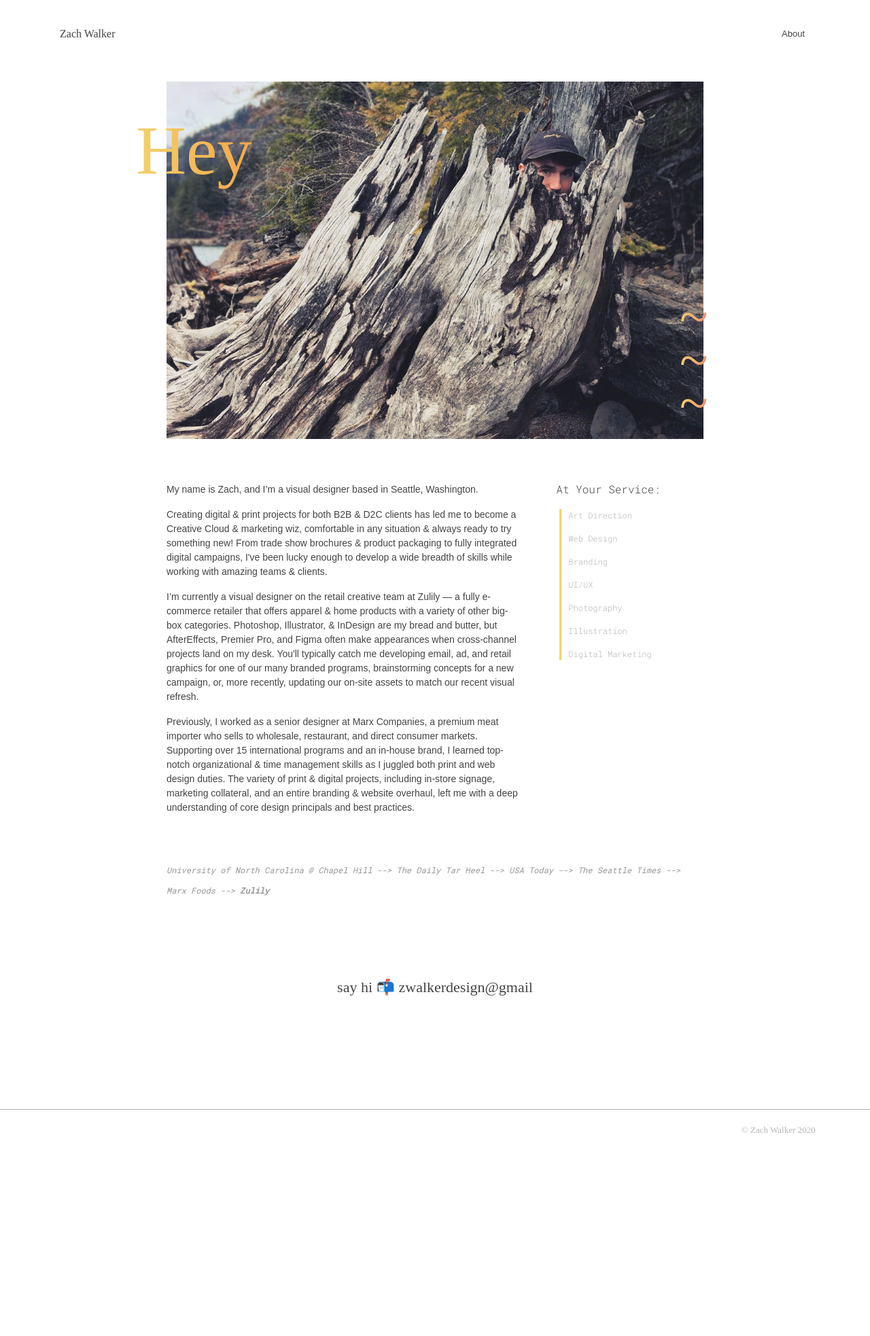
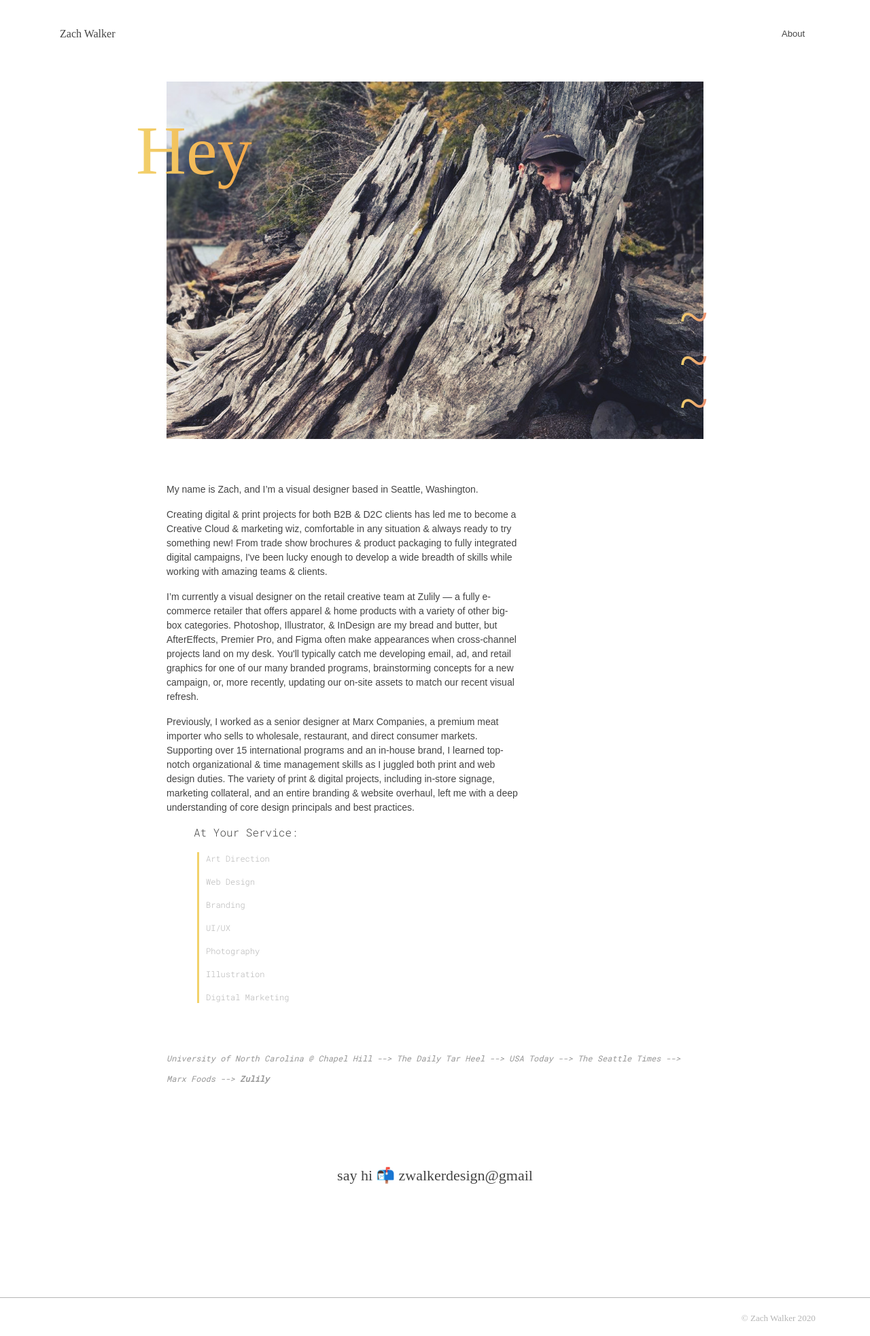
Before and after one commit to zwalkerdesign/zwalkerdesign.github.io, a Jekyll site: the page about-me.html, which Jekyll copies as it is, in a window 1280 px wide. Shown: the whole page at 68% size. Built offline with Jekyll 4.4.1, drawn with Linux system fonts in a browser that asks for light colours; nearby versions of some CDN libraries; some web fonts are replaced; before the commit the page ends 1689 px from its top, so only the background shows below that.

Commit message:
Update about-me.html
added col-lg-12 to some divs

```diff
--- a/about-me.html
+++ b/about-me.html
@@ -47,7 +47,7 @@
 <div class="container-fluid">
 	<div class="aboutMeContainer">
 	<div class="row no-gutter">
-		<div class="col-sm-12 text-center">
+		<div class="col-sm-12 col-lg-12 text-center">
 			<img src="/img/aboutMePic.jpg" class="img-responsive aboutMeImg" width="100%">
 			<h1 class="aboutMe"><u>Hey</u></h1>
 			<h1 class="squiggles hideMobile">~<br>~<br>~</h1>
@@ -63,13 +63,13 @@
 <div class="container-fluid mb-0">
 	<div class="aboutMeContainer mt-4em">
 		<div class="row no-gutter">
-			<div class="col-xs-12 col-sm-8">
+			<div class="col-xs-12 col-sm-8 col-lg-8">
 				<p class="mt-30">My name is Zach, and I’m a visual designer based in Seattle, Washington.</p>
 				<p>Creating digital & print projects for both B2B & D2C clients has led me to become a Creative Cloud & marketing wiz, comfortable in any situation & always ready to try something new! From trade show brochures & product packaging to fully integrated digital campaigns, I've been lucky enough to develop a wide breadth of skills while working with amazing teams & clients.</p>
 				<p>I’m currently a visual designer on the retail creative team at Zulily — a fully e-commerce retailer that offers apparel & home products with a variety of other big-box categories. Photoshop, Illustrator, & InDesign are my bread and butter, but AfterEffects, Premier Pro, and Figma often make appearances when cross-channel projects land on my desk. You'll typically catch me developing email, ad, and retail graphics for one of our many branded programs, brainstorming concepts for a new campaign, or, more recently, updating our on-site assets to match our recent visual refresh.</p>
 				<p>Previously, I worked as a senior designer at Marx Companies, a premium meat importer who sells to wholesale, restaurant, and direct consumer markets. Supporting over 15 international programs and an in-house brand, I learned top-notch organizational & time management skills as I juggled both print and web design duties. The variety of print & digital projects, including in-store signage, marketing collateral, and an entire branding & website overhaul, left me with a deep understanding of core design principals and best practices.</p>
 			</div>
-			<div class="col-xs-12 col-sm-4">
+			<div class="col-xs-12 col-sm-4 col-lg-8">
 					<h2 class="skills">At Your Service: </h2>
 					<div class="leftBorderYellow">
 					<p class="skills">Art Direction</p>
@@ -83,12 +83,12 @@
 			</div>
 		</div>
 		<div class="row no-gutter">
-			<div class="col-sm-12">
+			<div class="col-sm-12 col-lg-12">
 				<p class="aboutMeDescription mt-50">University of North Carolina @ Chapel Hill --> The Daily Tar Heel --> USA Today --> The Seattle Times --> Marx Foods --> <strong>Zulily</strong></p>
 			</div>
 		</div>
 		<div class="row no-gutter text-center">
-			<div class="col-sm-12 text-center">
+			<div class="col-sm-12 col-lg-12 text-center">
 				<h1 class="aboutMeFooter mt-100"><span style="text-transform: lowercase;">Say hi 📬 zwalkerdesign@gmail</span></p>
 			</div>
 		</div>
```
